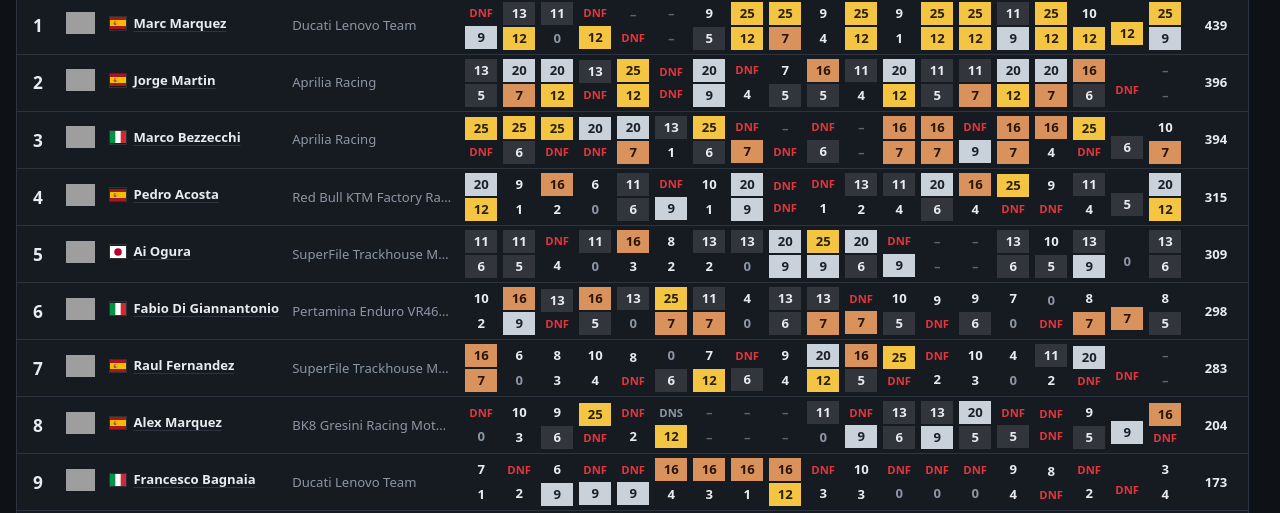
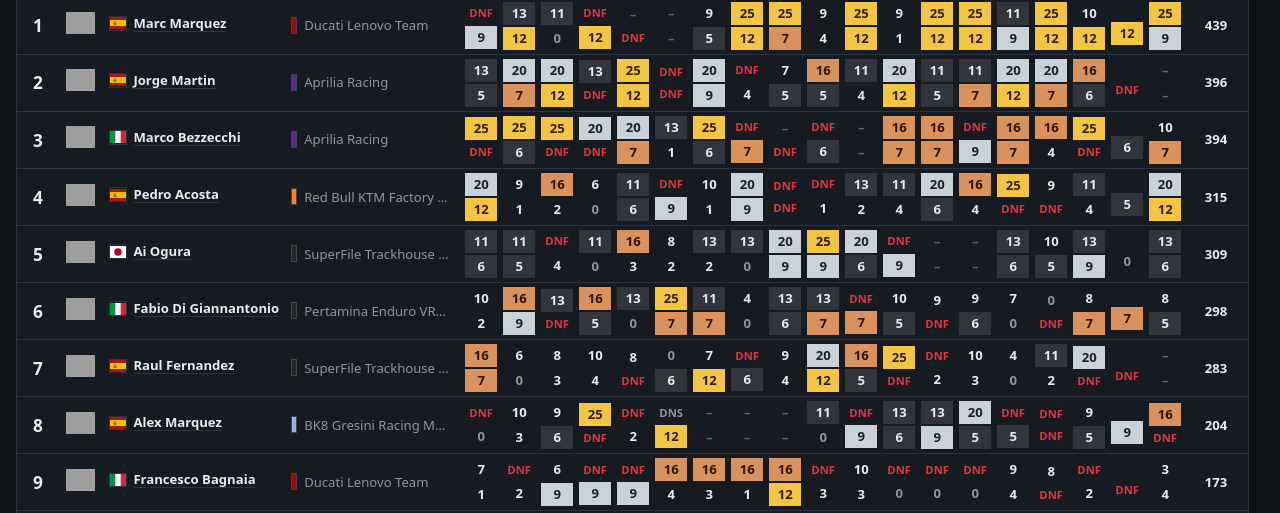
Before and after one commit to Ttias24/motogp-predictions, a website with bundled scripts: page index.html in a window 1280 px wide. Both pictures are taken after a click on the link "VM-tabell". Shown: the part 287-800 px from the top of the page. Built offline with nearby package versions, Linux system fonts and the light colour scheme; grey boxes are pictures that could not be loaded.

Commit message:
VM-tabell: team colour swatch before each team name
Co-Authored-By: Claude Opus 5.5 <noreply@anthropic.com>

```diff
--- a/css/style.css
+++ b/css/style.css
@@ -196,6 +196,8 @@ th { text-align: left; font-size: var(--fs-xs); text-transform: uppercase; lette
 .pname { display: inline-flex; align-items: center; gap: 8px; font-weight: 600; }
 /* Spelarens färg: ett smalt streck framför namnet (samma som i Tipsen-listan). */
 .dot { width: 4px; height: 1.15em; border-radius: 0; background: var(--c); flex: none; }
+/* Teamets färg som samma smala streck; svag kontur så mörka teamfärger syns mot bakgrunden. */
+.team-dot { display: inline-block; vertical-align: -0.2em; margin-right: 8px; box-shadow: 0 0 0 1px rgba(255, 255, 255, 0.18); }
 .bk-rider { color: var(--muted); }
 .bk-count { font-weight: 600; margin-left: 4px; }
 .board tr.picked td { background: rgba(255, 255, 255, 0.025); }
--- a/js/views/championship.js
+++ b/js/views/championship.js
@@ -19,7 +19,7 @@ export function renderChampionship(ctx) {
       return `<tr class="${roles.some((x) => x.inLineup) ? "picked" : ""}">
         <td class="sticky s-rank rank">${s.pos}</td>
         <td class="sticky s-rider"><span class="rider-cell">${numberBadge(r, "sm")}${riderLink(cls, s.rider, r.name)}</span></td>
-        <td class="team" title="${esc(r.team)}">${esc(r.team)}</td>
+        <td class="team" title="${esc(r.team)}">${r.teamColor ? `<span class="dot team-dot" style="--c:${esc(r.teamColor)}"></span>` : ""}${esc(r.team)}</td>
         ${roundCells(ctx, cls, stats, mode)}
         <td class="sticky s-pts num big">${fmt(s.pts)}</td>
       </tr>`;
```
